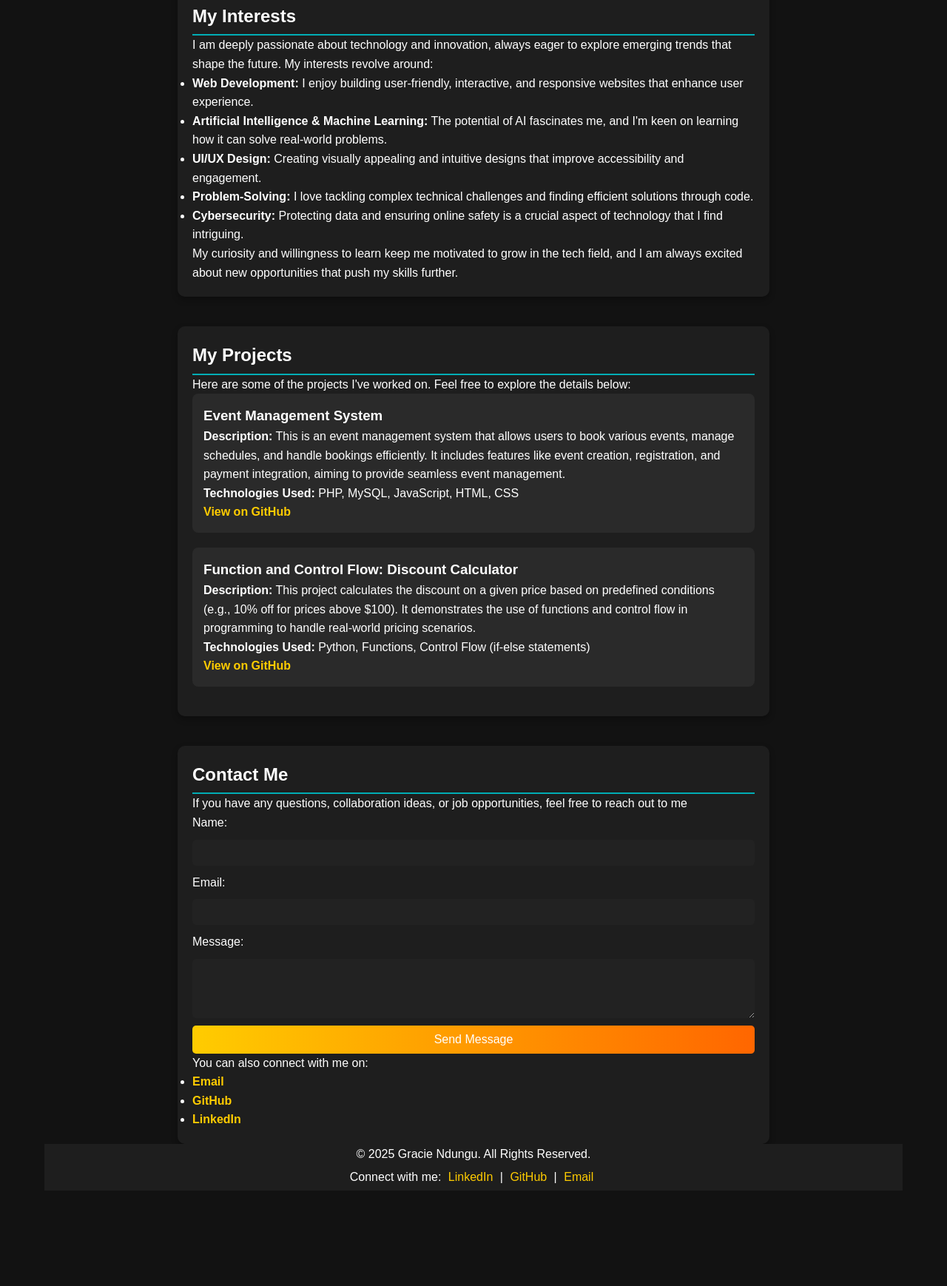
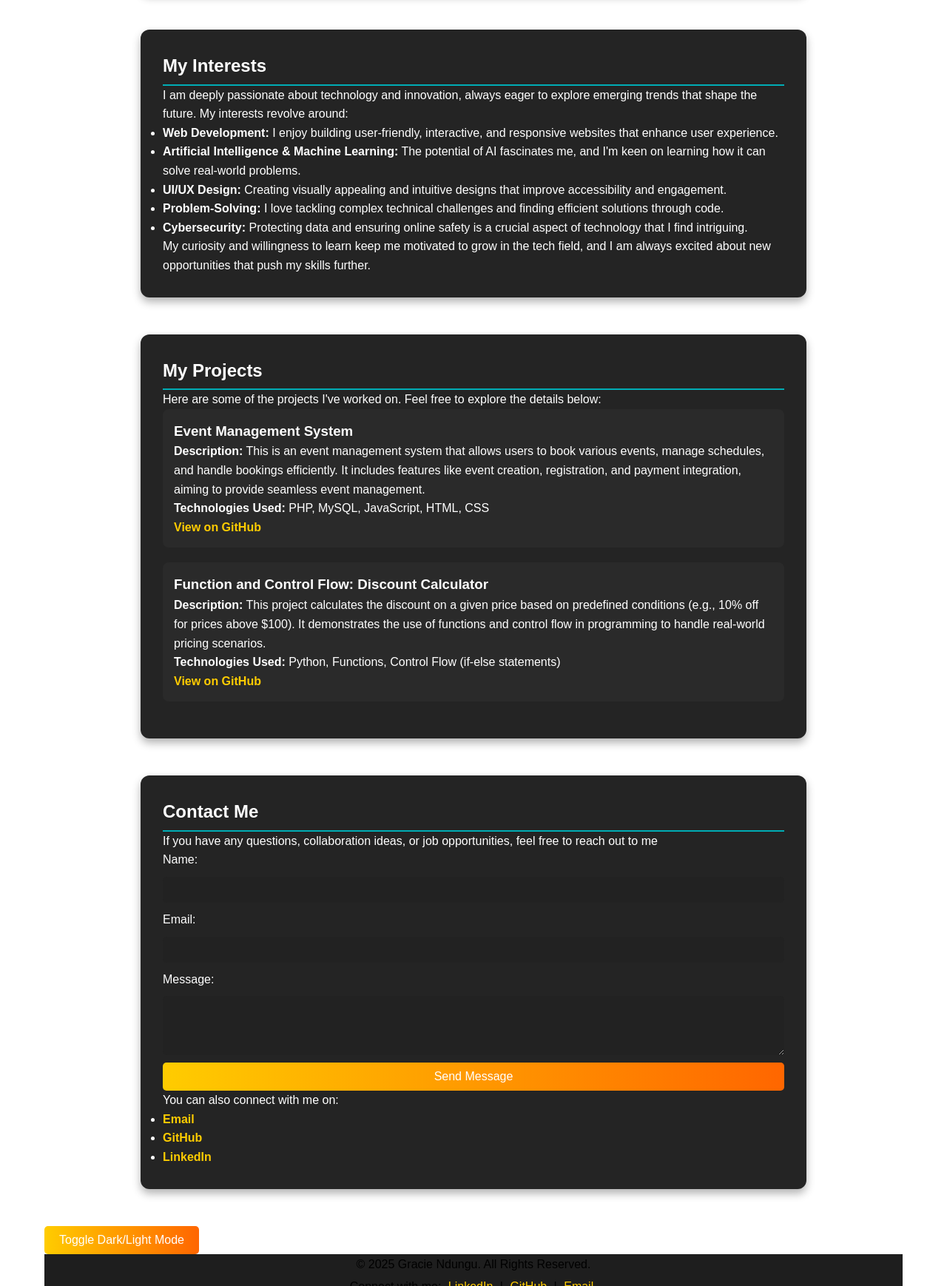
Before and after one commit to GraceMugure/Portfolio-Web, a plain HTML site: page index.html in a window 1280 px wide. Shown: the part 1062-2800 px from the top of the page at 74% size. Before the commit the page ends 2691 px from the top, so only its background shows below. Drawn offline with Linux system fonts and the light colour scheme.

Commit message:
updated new features

```diff
--- a/index.html
+++ b/index.html
@@ -9,7 +9,7 @@
     </head>
     <body>
         <header>
-            <h1>Welcome To My Portfolio</h1>
+            <h1>Welcome to My Portfolio</h1>
             <img src="Grace.jpg.jpg" alt="My Profile Picture">
 
             <nav>
@@ -22,6 +22,8 @@
                 </ul>
             </nav>
         </header>
+
+
         <section id="about">
             <h2>About Me</h2>
             <p>
@@ -70,7 +72,7 @@
             </p>
           </section>
 
-          <section id="projects">
+          <section id="projects" class="projects">
             <h2>My Projects</h2>
             <p>Here are some of the projects I've worked on. Feel free to explore the details below:</p>
 
@@ -117,6 +119,8 @@
             </ul>
           </section>
 
+          <button id="theme-toggle">Toggle Dark/Light Mode</button>
+          <script src="script.js"></script>
 
 
     </body>
--- /dev/null
+++ b/script.js
@@ -0,0 +1,25 @@
+const toggleButton = document.getElementById('theme-toggle');
+const body = document.body;
+
+// Function to apply theme based on localStorage
+function applyTheme() {
+    const savedTheme = localStorage.getItem('theme');
+    if (savedTheme === 'dark-mode') {
+        body.classList.add('dark-mode');
+    } else {
+        body.classList.remove('dark-mode');
+    }
+}
+
+// Toggle theme and save to localStorage
+toggleButton.addEventListener('click', () => {
+    body.classList.toggle('dark-mode');
+    if (body.classList.contains('dark-mode')) {
+        localStorage.setItem('theme', 'dark-mode');
+    } else {
+        localStorage.setItem('theme', 'light-mode');
+    }
+});
+
+// Apply theme on page load
+applyTheme();
--- a/style.css/style.css
+++ b/style.css/style.css
@@ -1,4 +1,4 @@
-/* Apply dark mode */
+/* Universal selector */
 * {
     margin: 0;
     padding: 0;
@@ -15,7 +15,32 @@ body {
     font-family: 'Poppins', sans-serif;
 }
 
+/* Tablet Screens (768px and above) */
+@media (min-width: 768px) {
+    .projects {
+        grid-template-columns: repeat(2, 1fr); /* 2 columns */
+    }
 
+    .about {
+        max-width: 80%;
+        margin: auto;
+    }
+}
+
+/* Desktop Screens (1024px and above) */
+@media (min-width: 1024px) {
+    .projects {
+        grid-template-columns: repeat(3, 1fr); /* 3 columns */
+    }
+
+    nav ul li {
+        margin: 15px;
+    }
+
+    nav ul li a {
+        font-size: 1.5rem;
+    }
+}
 
 body {
     font-family: 'Poppins', sans-serif;
@@ -27,13 +52,6 @@ body {
     margin: auto;
 }
 
-
-/* Center content and limit width */
-section {
-    max-width: 800px;
-    margin: auto;
-    padding: 20px;
-}
 
 /* Header Styling */
 header {
@@ -91,12 +109,21 @@ h2 {
 }
 
 section {
-    margin-top: 40px;
-    padding: 20px;
-    background: #1e1e1e;
-    border-radius: 10px;
-    box-shadow: 0 4px 8px rgba(0, 0, 0, 0.3);
+    margin-top: 50px; /* Slightly more spacing for better separation */
+    margin-bottom: 50px;
+    padding: 30px; /* More padding for better readability */
+    background: #242424; /* A slightly lighter dark shade for contrast */
+    border-radius: 12px; /* Smoother corners */
+    box-shadow: 0 6px 12px rgba(0, 0, 0, 0.3);
+    max-width: 900px; /* Increase max-width slightly */
+    width: 90%; /* Makes it more responsive on smaller screens */
+    margin-left: auto;
+    margin-right: auto;
+    color: #ffffff; /* Ensure text is visible on dark background */
+    line-height: 1.6; /* Improves readability */
+
 }
+
 
 .project {
     background: #2a2a2a;
@@ -185,3 +212,69 @@ footer a {
 footer a:hover {
     color: #ff6600;
 }
+
+:root {
+    /* Light Mode Colors (Default) */
+    --background-color: #ffffff;
+    --text-color: #000000;
+    --header-background: #1e1e1e;
+    --footer-background: #1e1e1e;
+    --link-color: #ffcc00;
+    --link-hover-color: #ff6600;
+}
+
+/* Dark Mode Variables */
+.dark-mode {
+    --background-color: #1e1e1e;
+    --text-color: #ffffff;
+    --header-background: #2a2a2a;
+    --footer-background: #2a2a2a;
+    --link-color: #ffcc00;
+    --link-hover-color: #ff6600;
+}
+
+/* Apply Variables */
+body {
+    background-color: var(--background-color);
+    color: var(--text-color);
+    transition: background-color 0.3s, color 0.3s;
+}
+
+/* Dark Mode */
+.dark-mode {
+    --background-color: #1e1e1e;
+    --text-color: #ffffff;
+}
+
+
+/* Header and Footer Styling */
+header, footer {
+    background-color: var(--header-background);
+    color: var(--text-color);
+}
+
+/* Links */
+a {
+    color: var(--link-color);
+    transition: color 0.3s;
+}
+
+a:hover {
+    color: var(--link-hover-color);
+}
+
+/* Button Styling */
+#theme-toggle {
+    padding: 10px 20px;
+    background-color: #ff6600; /* Button color */
+    color: white; /* Text color */
+    font-size: 16px;
+    border: none;
+    border-radius: 5px;
+    cursor: pointer;
+    transition: background-color 0.3s;
+}
+
+#theme-toggle:hover {
+    background-color: #ff9900; /* Hover effect */
+}
```
Also changed, not shown: 1 other file.
